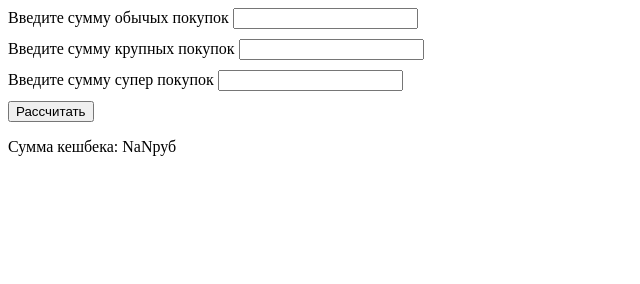
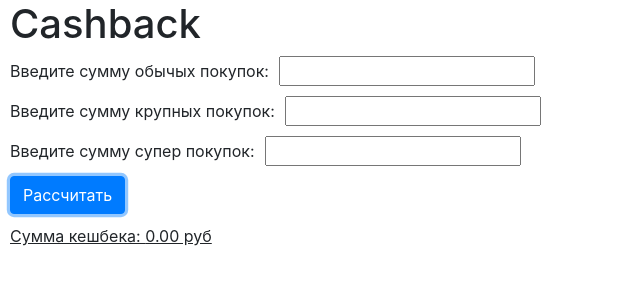
Before and after one commit to zulfat95/Homework-Cashback, a plain HTML site: page index.html in a window 1280 px wide. Both pictures are taken after a click on the button "Рассчитать". Shown: the whole page, without its empty margins (0-640 px from the left). Drawn offline with nearby package versions, Linux system fonts and the light colour scheme; files that its build step writes are made by us from their sources.

Commit message:
Deploy zulfat95/Homework-Cashback to github.com/zulfat95/Homework-Cashback.git:gh-pages

```diff
--- a/index.html
+++ b/index.html
@@ -1,7 +1,8 @@
 <!doctype html>
 <html lang="en">
 <head>
-    <link rel="stylesheet" href="style.css">
+    <link rel="stylesheet" href="https://stackpath.bootstrapcdn.com/bootstrap/4.2.1/css/bootstrap.min.css" integrity="sha384-GJzZqFGwb1QTTN6wy59ffF1BuGJpLSa9DkKMp0DgiMDm4iYMj70gZWKYbI706tWS" crossorigin="anonymous">
+    <link rel="stylesheet" href="css/style.css">
     <meta charset="UTF-8">
     <meta name="viewport"
           content="width=device-width, user-scalable=no, initial-scale=1.0, maximum-scale=1.0, minimum-scale=1.0">
@@ -9,11 +10,14 @@
     <title>Document</title>
 </head>
 <body>
-<label for="amount">Введите сумму обычых покупок  </label><input id="amount"><br>
-<label for="amount2">Введите сумму крупных покупок </label><input id="amount2"><br>
-<label for="amount3">Введите сумму супер покупок  </label><input id="amount3"><br>
-<button id="calculate">Рассчитать</button>
-<p>Сумма кешбека: <span id="result"></span></p>
+<h1>Cashback</h1>
+<div class="form-group">
+    <label for="amount">Введите сумму обычых покупок:</label><input id="amount"><br>
+    <label for="amount2">Введите сумму крупных покупок: </label><input id="amount2"><br>
+    <label for="amount3">Введите сумму супер покупок:</label><input id="amount3"><br>
+    <button class="btn btn-primary" id="calculate">Рассчитать</button>
+    <p>Сумма кешбека: <span id="result"></span></p>
+</div>
 <script src="js/app.js" type="module"></script>
 <script src="js/cb.js" type="module"></script>
 </body>
--- a/js/app.js
+++ b/js/app.js
@@ -7,14 +7,15 @@ const calculateEl = document.getElementById('calculate');
 const resultEl = document.getElementById('result');
 
 function reactToClick() {
-    const amount = [parseInt(amountEl.value), parseInt(amountEl2.value), parseInt(amountEl3.value)];
-    resultEl.textContent = calculateCashback(amount) + 'руб';
-    // if (isNaN(amount)) {
-    //     resultEl.textContent = 'Вы не ввели сумму';
-    // }
-    // else {
-    //     return amount;
-    // }
+    const amount = amountEl.value;
+    const amount2 = amountEl2.value;
+    const amount3 = amountEl3.value;
+    if (isNaN(amountEl.value) || (isNaN(amountEl2.value)) || (isNaN(amountEl3.value))) {
+        resultEl.textContent = "Вы не ввели сумму в одно из полей";
+    }
+    else {
+        return resultEl.textContent = calculateCashback(amount, amount2, amount3) + " руб";
+    }
 }
 
 calculateEl.addEventListener('click', reactToClick);
--- a/js/cb.js
+++ b/js/cb.js
@@ -1,10 +1,11 @@
-export function calculateCashback(purchases) {
-
-    let result = (purchases[0] * 0.01) + (purchases[1] * 0.03) + (purchases[2] * 0.3);
+export function calculateCashback(min, big, extra) {
+    let minPurchase = min * 0.01;
+    let bigPurchase = big * 0.03;
+    let extraPurchase = extra * 0.3;
+    let result = minPurchase + bigPurchase + extraPurchase;
     const limit = 3000;
     if (result > limit) {
         return limit;
     }
-    return result;
-
+    return result.toFixed(2);
 }
--- a/style.css
+++ b/style.css
@@ -1,3 +1,12 @@
-label, input {
+label, input, button, p {
     margin-bottom: 10px;
+    margin-left: 10px;
 }
+
+h1 {
+    margin-left: 10px;
+}
+
+p {
+    text-decoration: underline;
+}
```
